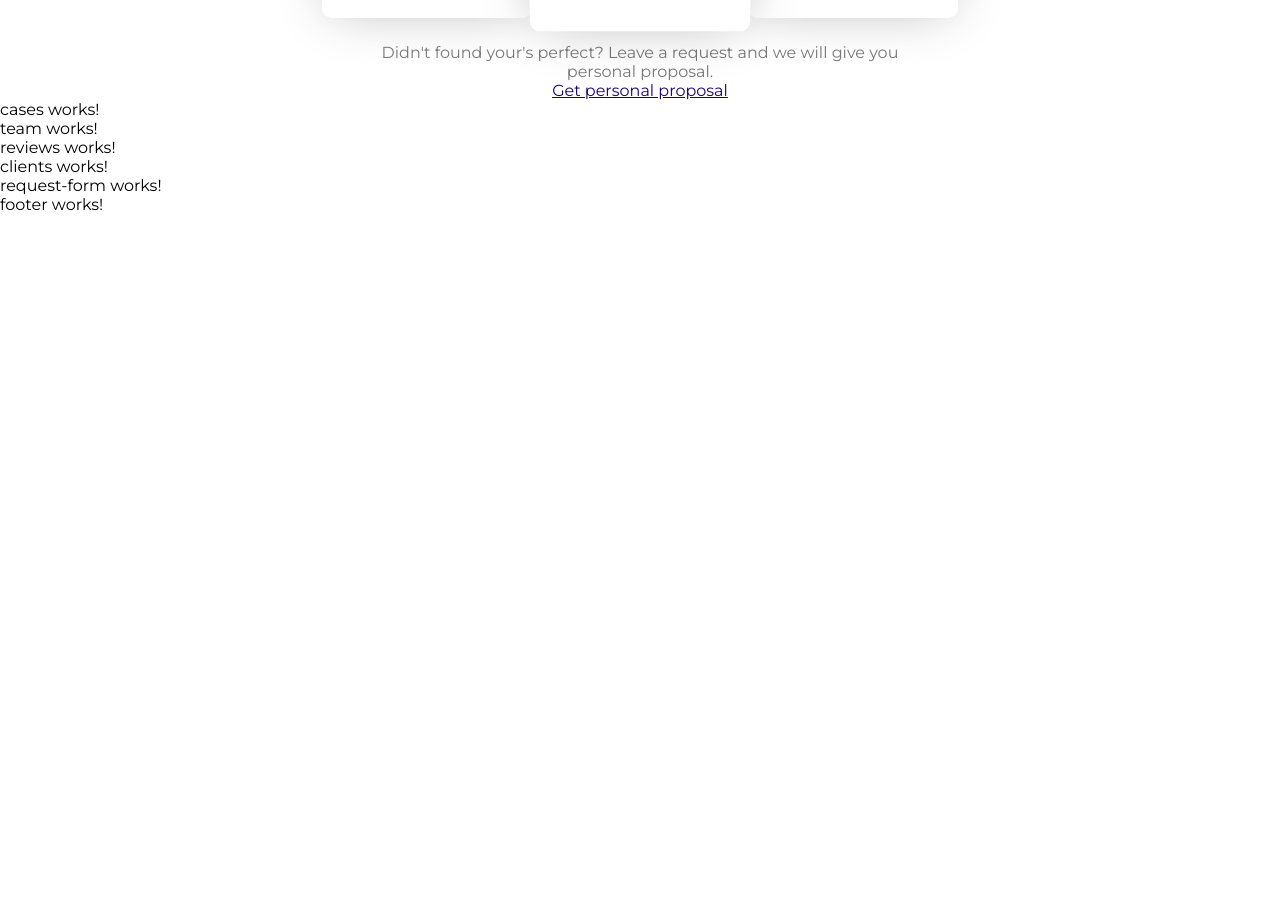
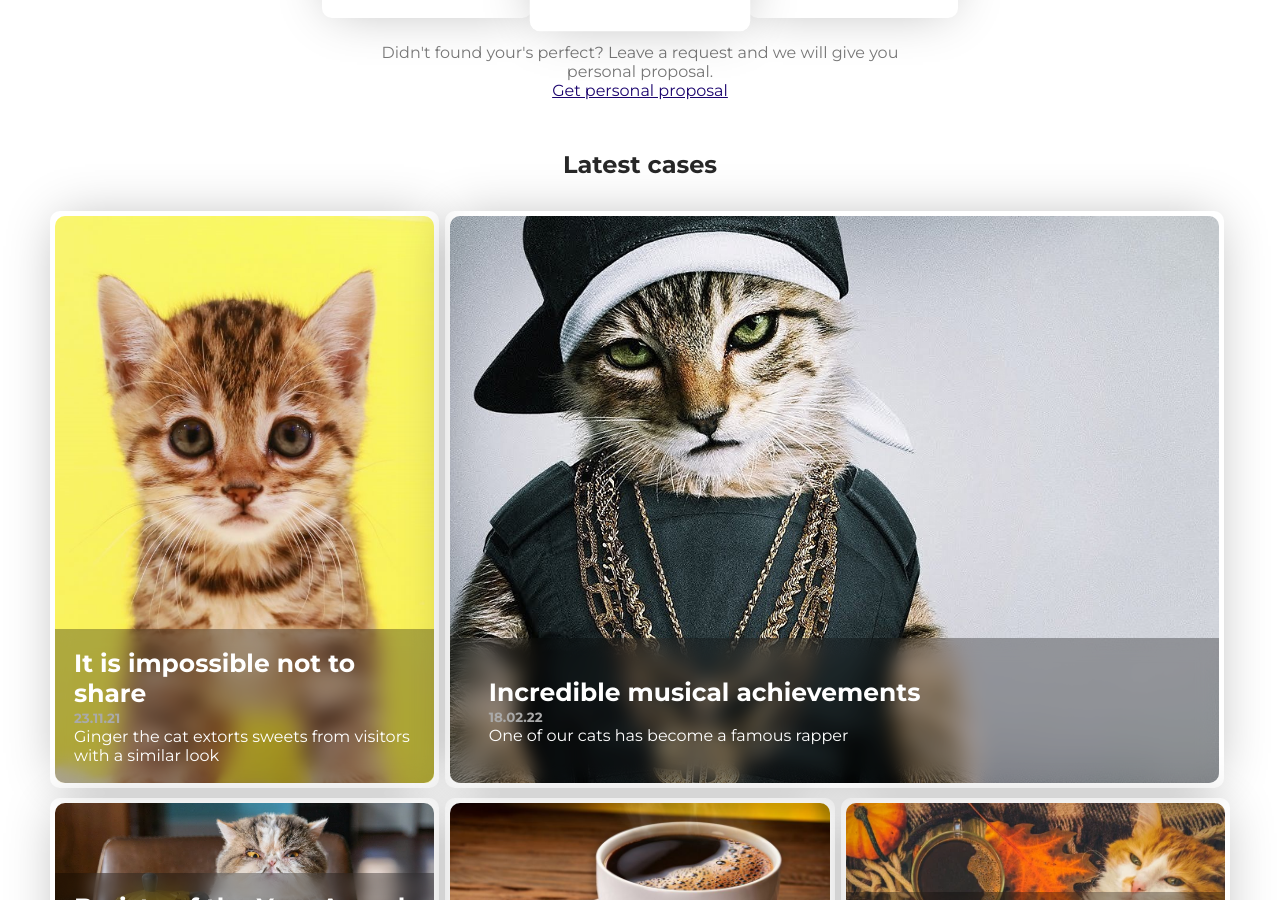
Before and after one commit to lllKoMaHDoRlll/web-project-extended, an Angular app: page / in a window 1280 px wide. Shown: the part 3127-4027 px from the top of the page. Before the commit the page ends 3341 px from the top, so only its background shows below. Built offline with nearby package versions, Linux system fonts and the light colour scheme.

Commit message:
implement cases compnent

```diff
--- a/src/app/cases/cases.component.css
+++ b/src/app/cases/cases.component.css
@@ -0,0 +1,44 @@
+#latest-cases {
+  margin: 50px;
+  display: flex;
+  flex-direction: column;
+  gap: 2rem;
+  align-items: center;
+}
+
+#latest-cases-cards {
+  width: 100%;
+  display: flex;
+  flex-wrap: nowrap;
+  flex-direction: column;
+  gap: 0.5%;
+}
+
+.case {
+  box-shadow: 0px 0px 50px -10px rgba(0, 0, 0, 0.3);
+  overflow: hidden;
+  border-radius: 10px;
+  padding: 5px;
+  margin-bottom: 10px;
+}
+
+#show-more-cases {
+  padding: 20px 70px;
+  background-color: #fff;
+  border-radius: 3px;
+  border: 1px solid #999;
+}
+
+@media screen and (width >= 880px) {
+  #latest-cases-cards {
+    flex-wrap: wrap;
+    flex-direction: row;
+  }
+  .case.type1 {
+    width: 33%;
+  }
+
+  .case.type2 {
+    width: 66%;
+  }
+}
--- a/src/app/cases/cases.component.html
+++ b/src/app/cases/cases.component.html
@@ -1 +1,15 @@
-<p>cases works!</p>
+<section id="latest-cases">
+  <div id="latest-cases-header-outter">
+      <h1>Latest cases</h1>
+  </div>
+  <div id="latest-cases-cards">
+      <app-cases-card
+
+        *ngFor="let caseCard of CaseCardsList"
+        [caseCard]="caseCard"
+        [class]="parseCardType(caseCard)"></app-cases-card>
+  </div>
+  <div id="show-more-cases-button-outter">
+      <button type="button" id="show-more-cases">Show more</button>
+  </div>
+</section>
--- a/src/app/cases/cases.component.ts
+++ b/src/app/cases/cases.component.ts
@@ -1,12 +1,79 @@
+import { CaseCard } from './../case-card';
 import { Component } from '@angular/core';
+import { CommonModule } from '@angular/common';
+import { CasesCardComponent } from '../cases-card/cases-card.component';
 
 @Component({
   selector: 'app-cases',
   standalone: true,
-  imports: [],
+  imports: [
+    CommonModule,
+    CasesCardComponent
+  ],
   templateUrl: './cases.component.html',
   styleUrl: './cases.component.css'
 })
 export class CasesComponent {
+  readonly imageBasePath = "assets/images/cases-cards";
 
+  readonly CaseCardsList: CaseCard[] = [
+    {
+      imageFilePath: `${this.imageBasePath}/1.jpg`,
+      title: "It is impossible not to share",
+      date: "23.11.21",
+      body: "Ginger the cat extorts sweets from visitors with a similar look",
+      type: 1
+    },
+    {
+      imageFilePath: `${this.imageBasePath}/2.jpg`,
+      title: "Incredible musical achievements",
+      date: "18.02.22",
+      body: "One of our cats has become a famous rapper",
+      type: 2
+    },
+    {
+      imageFilePath: `${this.imageBasePath}/3.jpg`,
+      title: "Barista of the Year Award",
+      date: "04.03.22",
+      body: 'Boris the cat became the TV presenter of the year on the channel "meow what coffee"',
+      type: 1
+    },
+    {
+      imageFilePath: `${this.imageBasePath}/4.jpg`,
+      title: "Unforgettable feelings",
+      date: "11.06.22",
+      body: "A new kind of coffee drives even cats crazy",
+      type: 1
+    },
+    {
+      imageFilePath: `${this.imageBasePath}/5.webp`,
+      title: "Nice bonuses",
+      date: "05.08.23",
+      body: "A photo shoot was arranged for the furriest cat as a thank you for his fluffiness",
+      type: 1
+    },
+    {
+      imageFilePath: `${this.imageBasePath}/6.jpg`,
+      title: "Records",
+      date: "24.12.23",
+      body: "Unbelievable! Murzik fit into the container!",
+      type: 2
+    },
+    {
+      imageFilePath: `${this.imageBasePath}/7.jpg`,
+      title: "A little scandal",
+      date: "04.01.24",
+      body: "Egor the cat accidentally spat fur on the client",
+      type: 1
+    },
+  ];
+
+  parseCardType(caseCard: CaseCard) {
+    if (caseCard.type == 1) {
+      return "case type1";
+    }
+    else {
+      return "case type2";
+    }
+  }
 }
```
